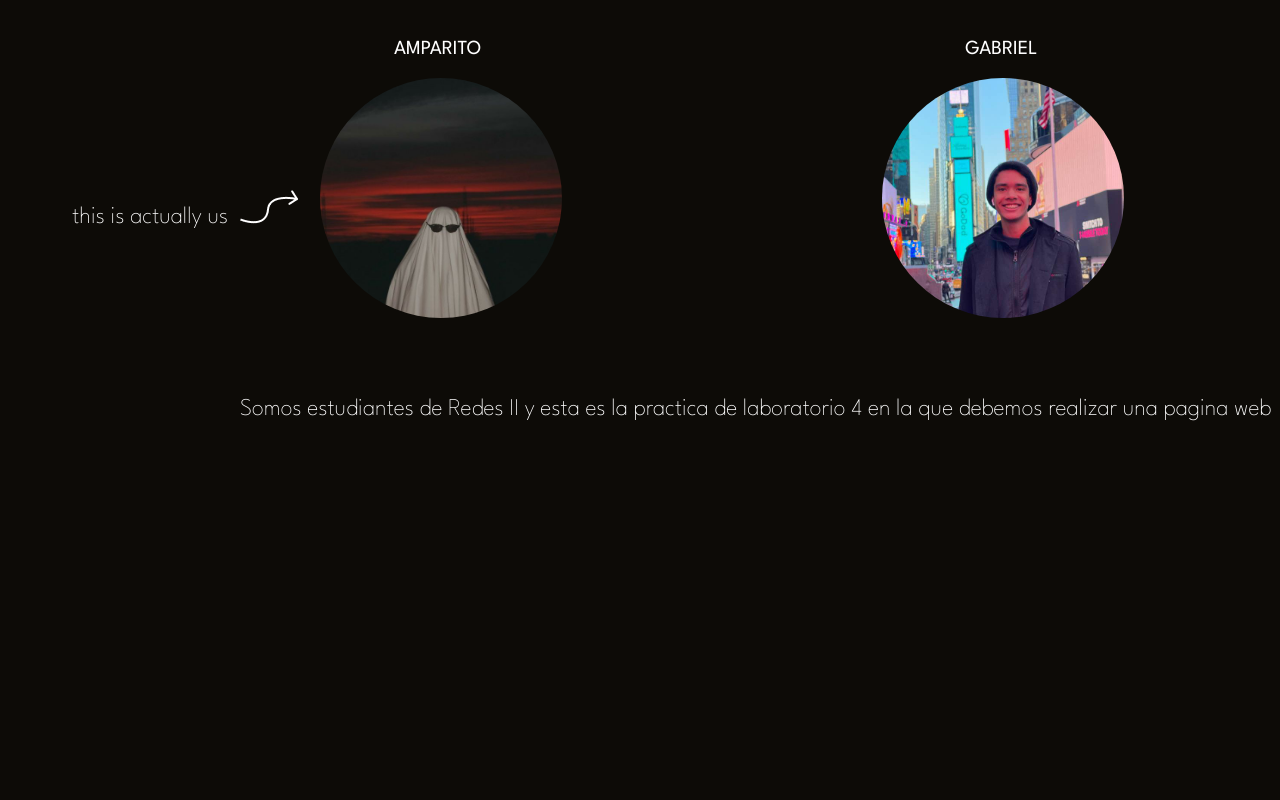
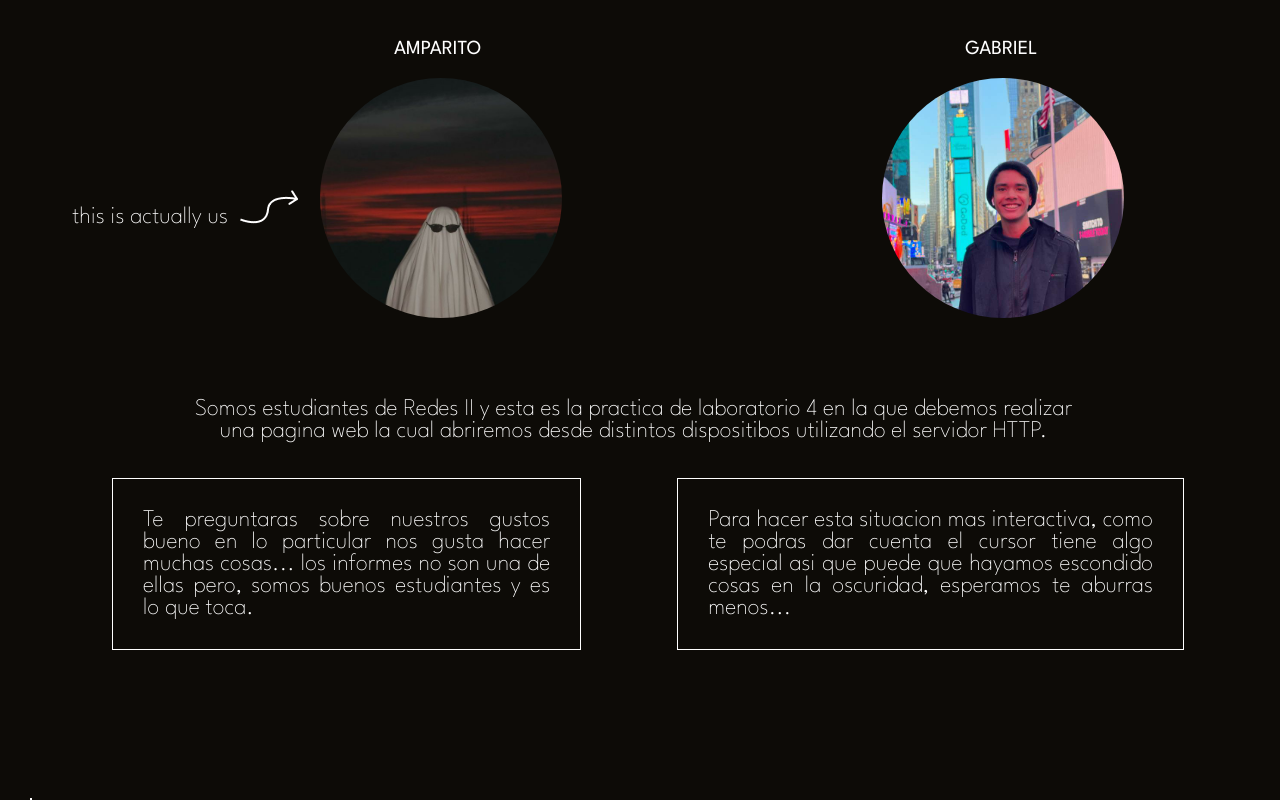
Before and after one commit to ACKRONNE/Practica-4-redes, a plain HTML site: page index.htm in a window 1280 px wide. Shown: the part 802-1602 px from the top of the page. Before the commit the page ends 1300 px from the top, so only its background shows below. Drawn offline with nearby package versions, Linux system fonts and the light colour scheme.

Commit message:
Text-box added

```diff
--- a/index.css
+++ b/index.css
@@ -340,6 +340,45 @@
 .container1 {
     position: absolute;
     height: 100px;
+    width: 70%;
     top: 75rem;
-    margin-left: 15rem;
+    margin-left: 11.6rem;
 }
+
+.container1 h2 {
+    text-align: center;
+}
+
+/* Container2 Cuadros de texto */
+
+.container2 {
+    position: absolute;
+    display: flex;
+    flex-direction: row;
+    align-items: center;
+
+    top: 80rem;
+    margin-left: 7rem;
+
+    background: none;
+}
+
+.container2 h2 {
+    margin-right: 6rem;
+    padding: 30px;
+    text-align: justify;
+    border: 0.1px solid #FFFFFF;
+}
+
+
+/* Container Informes */
+
+.container3 {
+    position: absolute;
+    top: 100rem;
+    left: 30px;
+
+
+    border: 1px solid #FFFFFF;
+    background: none;
+}
--- a/index.htm
+++ b/index.htm
@@ -19,6 +19,7 @@
 
     <!--Styles-->
     <link rel="stylesheet" href="index.css">
+
 </head>
 
 <body>
@@ -77,16 +78,35 @@
 
     <!-- Container Sobre -->
     <div id="SOBRE" class="container1">
-        <h2>Somos estudiantes de Redes II y esta es la practica de laboratorio 4 en la que debemos realizar una pagina web</h2>
+        <h2>
+            Somos estudiantes de Redes II y esta es la practica de laboratorio 4 en la que debemos realizar una pagina
+            web la cual abriremos desde distintos dispositibos utilizando el servidor HTTP.
+        </h2>
+
     </div>
 
-    <!-- Container Informe -->
-    <div id="#INFORMES" class="container2">
-        <!-- <h2>Somos estudiantes de Redes II y esta es la practica de laboratorio 4 en la que debemos realizar una pagina web</h2> -->
+    <!-- Container Cuadros -->
+    <div class="container2">
+        <h2>
+            Te preguntaras sobre nuestros gustos bueno en lo particular nos gusta hacer muchas cosas...
+            los informes no son una de ellas pero, somos buenos estudiantes y es lo que toca.
+        </h2>
+        <h2>
+            Para hacer esta situacion mas interactiva, como te podras dar cuenta el cursor tiene algo especial
+            asi que puede que hayamos escondido cosas en la oscuridad, esperamos te aburras menos...
+        </h2>
+    </div>
+
+    <div id="INFORMES" class="container3">
+        <link type="image/png" sizes="32x32" rel="icon" href=".../icons8-informe-gráfico-32.png">
+
+        <h2>
+
+        </h2>
     </div>
 
     <!-- Container Universidad -->
-    <div id="#INFORMES" class="container2">
+    <div id="#UNIVERSIDAD" class="container2">
         <!-- <h2>Somos estudiantes de Redes II y esta es la practica de laboratorio 4 en la que debemos realizar una pagina web</h2> -->
     </div>
 
```
Also changed, not shown: images/backround_person.png, index.js (line endings or trailing spaces).
